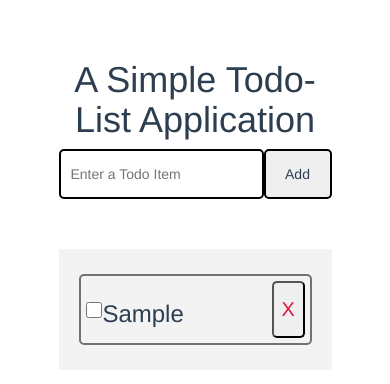
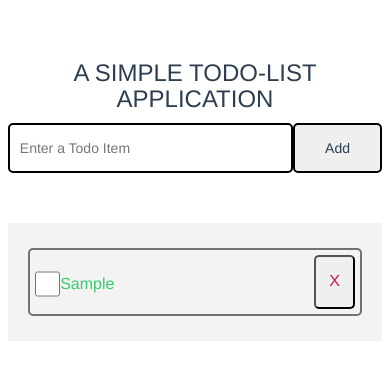
Before and after one commit to Gbengaol/vue-todolist, a Vue app: page / in a window 390 px wide. Both pictures are taken after typing "Sample" into the empty fields and a click on the button "Add". Shown: the top 384 px of the page. Built offline with nearby package versions, Linux system fonts and the light colour scheme; no server answers.

Commit message:
Made few changes

```diff
--- a/src/App.vue
+++ b/src/App.vue
@@ -15,7 +15,7 @@
 }
 </script>
 
-<style>
+<style scoped lang="scss">
 #app {
   font-family: 'Avenir', Helvetica, Arial, sans-serif;
   -webkit-font-smoothing: antialiased;
@@ -25,5 +25,9 @@
   margin: 60px auto;
   width: 70%;
   position: relative;
+
+  @media only screen and (max-width: 960px) {
+    width: 96%;
+  }
 }
 </style>
--- /dev/null
+++ b/src/components/HelloWorld.vue
@@ -0,0 +1,58 @@
+<template>
+  <div class="hello">
+    <h1>{{ msg }}</h1>
+    <p>
+      For a guide and recipes on how to configure / customize this project,<br>
+      check out the
+      <a href="https://cli.vuejs.org" target="_blank" rel="noopener">vue-cli documentation</a>.
+    </p>
+    <h3>Installed CLI Plugins</h3>
+    <ul>
+      <li><a href="https://github.com/vuejs/vue-cli/tree/dev/packages/%40vue/cli-plugin-babel" target="_blank" rel="noopener">babel</a></li>
+      <li><a href="https://github.com/vuejs/vue-cli/tree/dev/packages/%40vue/cli-plugin-eslint" target="_blank" rel="noopener">eslint</a></li>
+    </ul>
+    <h3>Essential Links</h3>
+    <ul>
+      <li><a href="https://vuejs.org" target="_blank" rel="noopener">Core Docs</a></li>
+      <li><a href="https://forum.vuejs.org" target="_blank" rel="noopener">Forum</a></li>
+      <li><a href="https://chat.vuejs.org" target="_blank" rel="noopener">Community Chat</a></li>
+      <li><a href="https://twitter.com/vuejs" target="_blank" rel="noopener">Twitter</a></li>
+      <li><a href="https://news.vuejs.org" target="_blank" rel="noopener">News</a></li>
+    </ul>
+    <h3>Ecosystem</h3>
+    <ul>
+      <li><a href="https://router.vuejs.org" target="_blank" rel="noopener">vue-router</a></li>
+      <li><a href="https://vuex.vuejs.org" target="_blank" rel="noopener">vuex</a></li>
+      <li><a href="https://github.com/vuejs/vue-devtools#vue-devtools" target="_blank" rel="noopener">vue-devtools</a></li>
+      <li><a href="https://vue-loader.vuejs.org" target="_blank" rel="noopener">vue-loader</a></li>
+      <li><a href="https://github.com/vuejs/awesome-vue" target="_blank" rel="noopener">awesome-vue</a></li>
+    </ul>
+  </div>
+</template>
+
+<script>
+export default {
+  name: 'HelloWorld',
+  props: {
+    msg: String
+  }
+}
+</script>
+
+<!-- Add "scoped" attribute to limit CSS to this component only -->
+<style scoped>
+h3 {
+  margin: 40px 0 0;
+}
+ul {
+  list-style-type: none;
+  padding: 0;
+}
+li {
+  display: inline-block;
+  margin: 0 10px;
+}
+a {
+  color: #42b983;
+}
+</style>
--- a/src/components/todoItem.vue
+++ b/src/components/todoItem.vue
@@ -2,7 +2,7 @@
 <div id="todosContainer">
     <div id="todoItem" v-bind:key="todo.id" v-for="todo in todos">
         <input type="checkbox" v-model="todo.completed" />
-        <h3 v-bind:class="{completed: todo.completed}"> {{todo.title}}</h3>
+        <h3 v-rainbowColor v-bind:class="{completed: todo.completed}"> {{todo.title}}</h3>
         <button v-on:click="deleteTodo(todo.id)"> X </button>
     </div>
 </div>
@@ -20,6 +20,13 @@
     methods: {
         deleteTodo: function(id){
             this.$emit('deleteTodo', id)
+        }
+    },
+    directives: {
+        'rainbowColor': {
+            bind(el, binding, vnode){
+                el.style.color = `#${Math.random().toString(16).slice(2,8)}`
+            }
         }
     }
 }
@@ -49,6 +56,10 @@
         h3{
             flex: 10;
             text-align: left;
+
+            @media only screen and (max-width: 960px) {
+                font-size: 16px;
+            }
         }
 
         button{
@@ -57,6 +68,10 @@
             color: crimson;
             font-size: 20px;
             box-shadow: unset;
+
+            @media only screen and (max-width: 960px) {
+                font-size: 16px;
+            }
         }
     }
 
--- a/src/components/todolist.vue
+++ b/src/components/todolist.vue
@@ -10,8 +10,8 @@
 <script>
 import todoInputVue from './todoInput.vue';
 import todoItemVue from './todoItem.vue';
+const uuid = require('uuid/v4');
 
-    const uuid = require('uuid/v4');
 export default {
     components: {
         'todo-input': todoInputVue,
@@ -52,6 +52,12 @@
 }
 </script>
 
-<style>
+<style scoped lang="scss">
+    h1{
+        text-transform: uppercase;
 
+        @media only screen and (max-width: 960px) {
+            font-size: 24px;
+        }
+    }
 </style>
```
